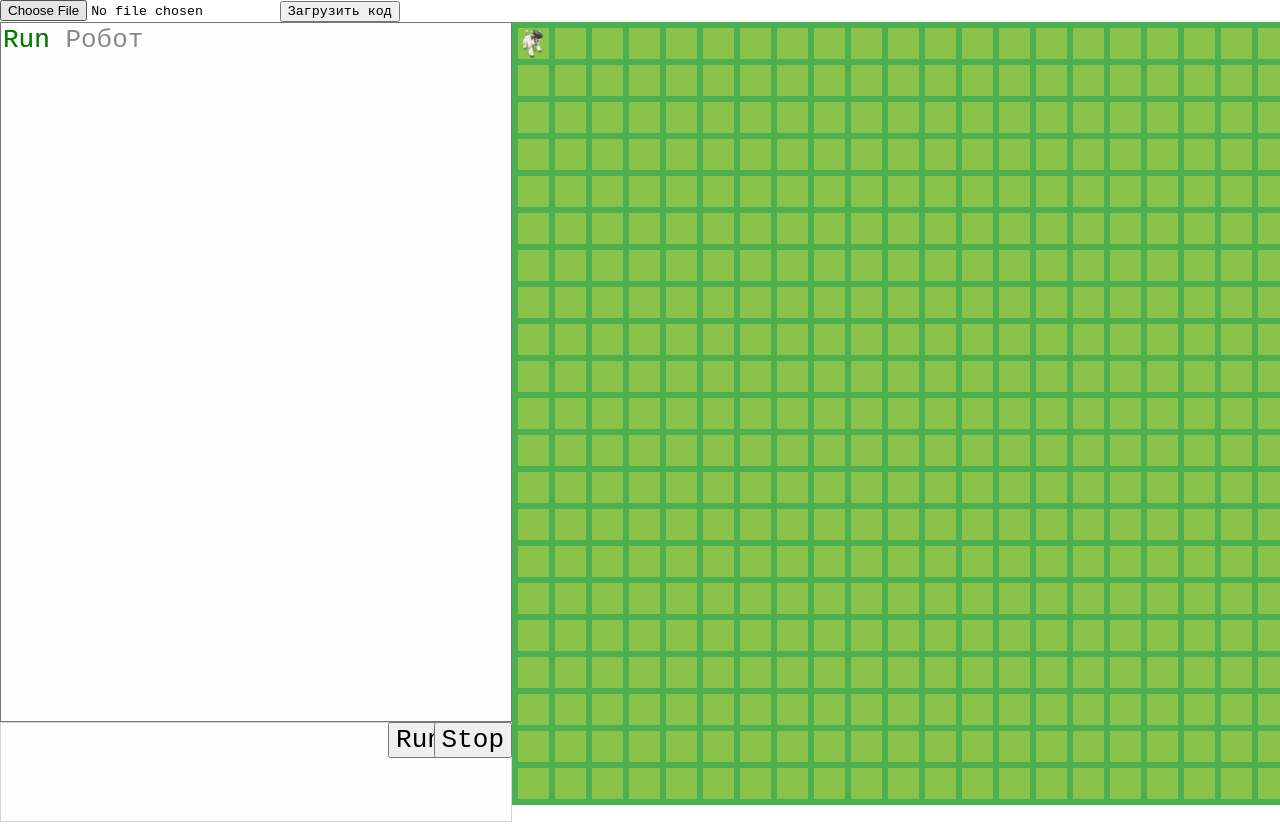
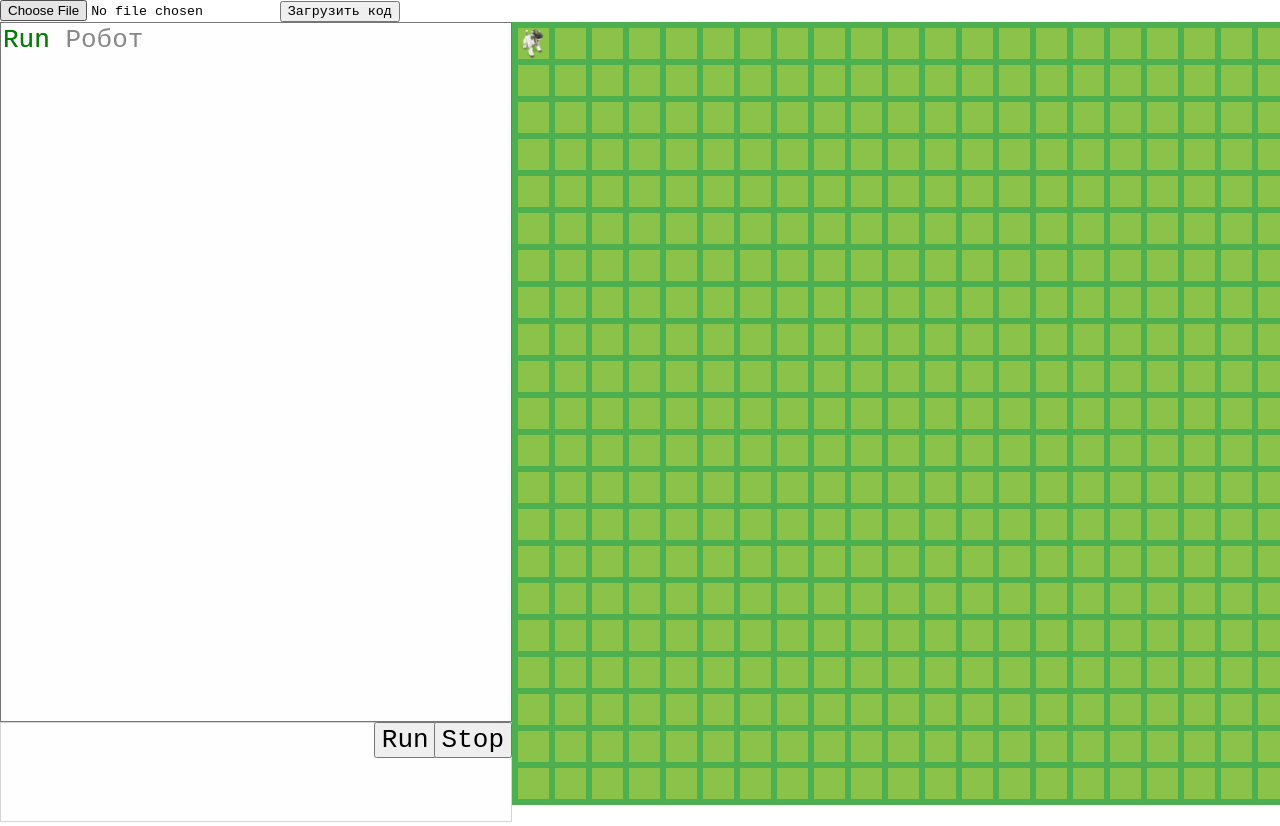
Before and after one commit to clown213213/predprof, a plain HTML site: page index.html in a window 1280 px wide. Drawn offline with Linux system fonts and the light colour scheme.

Commit message:
теперь точно все ок

```diff
--- a/styles.css
+++ b/styles.css
@@ -55,7 +55,7 @@ textarea {
 .messages #button {
     position: absolute;
     top:0;
-    right: 2.35em;
+    right: 2.9em;
     font-size:2em;
 }
 
```
